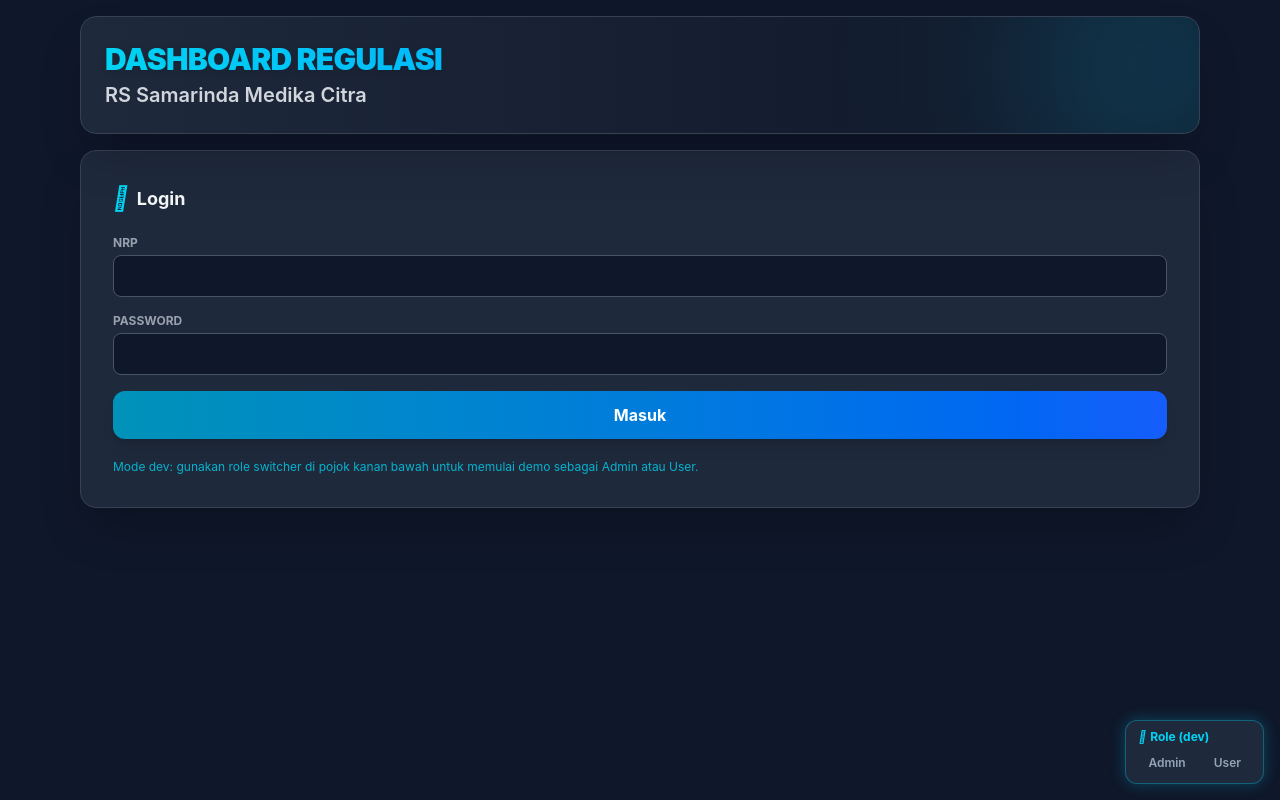
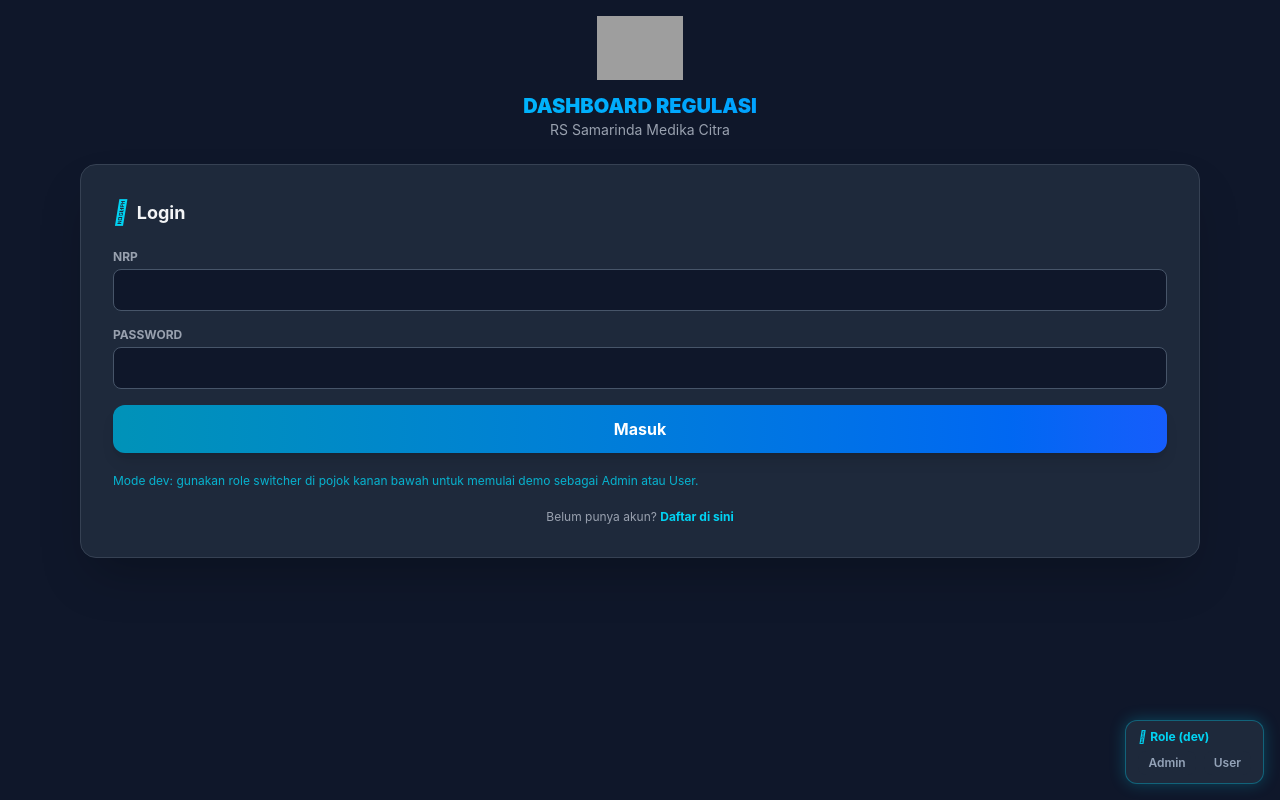
Before and after one commit to presidenwashil/dashboard-regulasi-smc, a React (Vite) app: page / in a window 1280 px wide. Built offline with nearby package versions, Linux system fonts and the light colour scheme; grey boxes are pictures that could not be loaded.

Commit message:
fix(login): vanilla-parity auth header + login/registrasi toggle

```diff
--- a/src/app/App.tsx
+++ b/src/app/App.tsx
@@ -11,6 +11,7 @@
 import { showToast } from "./toast-bus";
 import { TAB_META, tabsForRole, type TabId } from "./tabs";
 import { RoleSwitcher } from "../dev/role-switcher";
+import { RegistrasiScreen } from "./registrasi";
 
 /**
  * App shell for the harness-bootstrap slice: tab-switched layout (no URL
@@ -62,15 +63,15 @@
 
   return (
     <div className="min-h-screen max-w-6xl mx-auto px-3 py-4 sm:px-4">
-      <AppHeader />
       {sesi ? (
         <>
+          <AppHeader />
           <UserBar sesi={sesi} onLogout={handleLogout} />
           <TabBar tabs={tabs} active={currentTabId} onSelect={setActiveTab} />
           <TabPanel tab={currentTabId} />
         </>
       ) : (
-        <LoginScreen api={api} onSesi={applySesi} />
+        <AuthScreen api={api} onSesi={applySesi} />
       )}
       <RoleSwitcher onSesi={applySesi} />
       <ToastHost />
@@ -156,7 +157,46 @@
   );
 }
 
-function LoginScreen({ api, onSesi }: { api: Adapter; onSesi: (sesi: Sesi) => void }): ReactNode {
+type AuthView = "login" | "registrasi";
+
+/**
+ * Logged-out auth view, ported from the vanilla login section: centered SMC
+ * logo header above the auth box, and a toggle between login and the
+ * registration form.
+ */
+function AuthScreen({ api, onSesi }: { api: Adapter; onSesi: (sesi: Sesi) => void }): ReactNode {
+  const [view, setView] = useState<AuthView>("login");
+  return (
+    <>
+      <div className="text-center mb-6">
+        <img
+          src="https://drive.google.com/thumbnail?id=1OEJsSMUEl2AZbuRz5xyFUkh-R2RI6-U8&sz=w400"
+          alt="Logo SMC"
+          className="h-16 mx-auto mb-3 object-contain"
+        />
+        <h1 className="text-xl font-black text-transparent bg-clip-text bg-gradient-to-r from-cyan-400 to-blue-500">
+          DASHBOARD REGULASI
+        </h1>
+        <p className="text-gray-400 text-sm">RS Samarinda Medika Citra</p>
+      </div>
+      {view === "login" ? (
+        <LoginScreen api={api} onSesi={onSesi} onRegister={() => setView("registrasi")} />
+      ) : (
+        <RegistrasiScreen api={api} onToggle={() => setView("login")} />
+      )}
+    </>
+  );
+}
+
+function LoginScreen({
+  api,
+  onSesi,
+  onRegister,
+}: {
+  api: Adapter;
+  onSesi: (sesi: Sesi) => void;
+  onRegister?: () => void;
+}): ReactNode {
   const [nrp, setNrp] = useState("");
   const [password, setPassword] = useState("");
   const [error, setError] = useState<string | null>(null);
@@ -230,6 +270,14 @@
           Mode dev: gunakan role switcher di pojok kanan bawah untuk memulai demo sebagai Admin atau User.
         </p>
       )}
+      {onRegister && (
+        <p className="text-center text-gray-400 text-xs mt-5">
+          Belum punya akun?{" "}
+          <button type="button" onClick={onRegister} className="text-cyan-400 font-bold hover:underline">
+            Daftar di sini
+          </button>
+        </p>
+      )}
     </section>
   );
 }
--- a/src/app/registrasi.tsx
+++ b/src/app/registrasi.tsx
@@ -3,7 +3,7 @@
 import type { Adapter } from "../adapter";
 import { AdapterError } from "../adapter/types";
 
-export function RegistrasiScreen({ api }: { api: Adapter }): ReactNode {
+export function RegistrasiScreen({ api, onToggle }: { api: Adapter; onToggle?: () => void }): ReactNode {
   const [nama, setNama] = useState("");
   const [profesi, setProfesi] = useState("");
   const [bidang, setBidang] = useState("");
@@ -95,6 +95,14 @@
           {busy ? "Memproses..." : "Daftar"}
         </button>
       </form>
+      {onToggle && (
+        <p className="text-center text-gray-400 text-xs mt-5">
+          Sudah punya akun?{" "}
+          <button type="button" onClick={onToggle} className="text-cyan-400 font-bold hover:underline">
+            Masuk di sini
+          </button>
+        </p>
+      )}
     </section>
   );
 }
```
Also changed, not shown: 1 other file (tests, documents, lock files or other folders).
